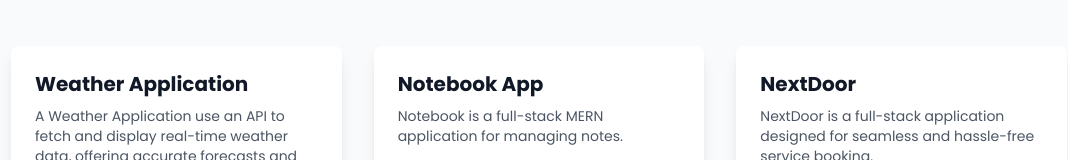
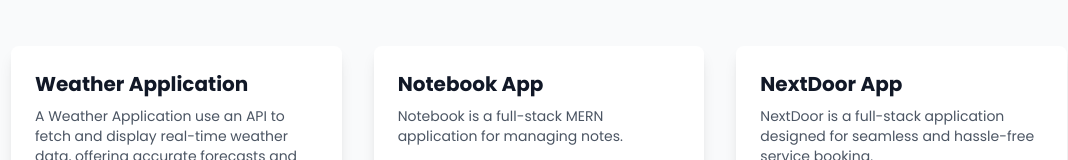
Before and after one commit to ManoharBari/My-Portfolio-App, a React (Vite) app: page / in a window 1280 px wide. Shown: the part 723-883 px from the top of the page, without its empty margins (101-1169 px from the left). Built offline with nearby package versions, Linux system fonts and the light colour scheme.

Commit message:
update project title for NextDoor App

```diff
--- a/src/components/Projects.jsx
+++ b/src/components/Projects.jsx
@@ -17,7 +17,7 @@ const projects = [
     live: 'https://notebook-webapp.vercel.app'
   },
   {
-    title: 'NextDoor',
+    title: 'NextDoor App',
     description: 'NextDoor is a full-stack application designed for seamless and hassle-free service booking.',
     tech: ['React', 'Node.js', 'MongoDB', 'Express', 'Redux', 'JWT', 'Tailwind', 'Payment Gateway'],
     github: 'https://github.com/ManoharBari/NextDoor',
```
